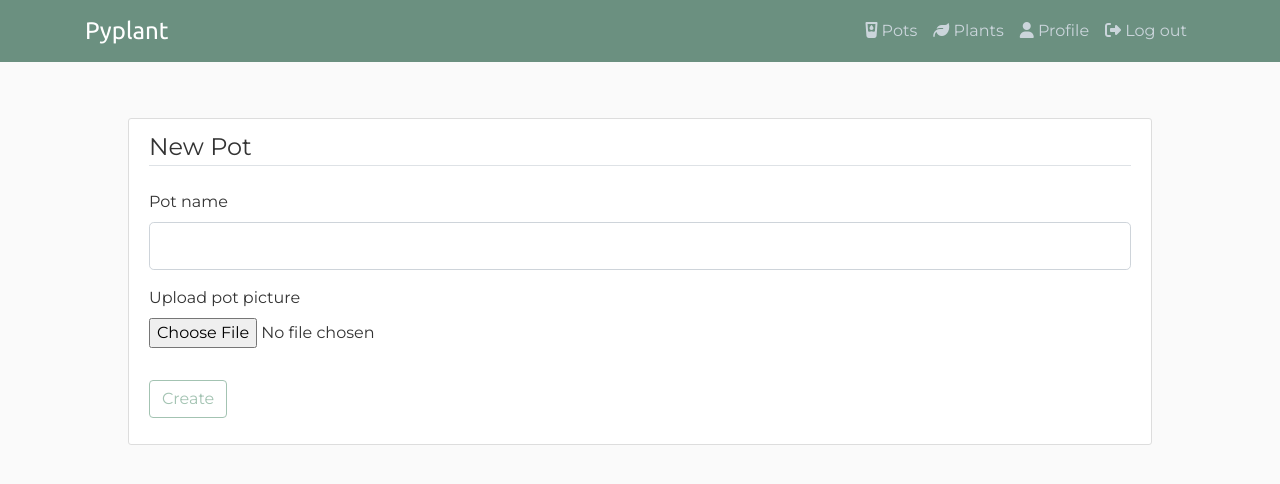
After one commit to tzPyAl/ZAVRSNI-pyplants, a Flask app: page /pots/new in a window 1280 px wide. The commit adds this page. Shown: the top 484 px of the page. Run offline with Flask 3, Linux system fonts and the light colour scheme; the visitor is signed in with stand-in values (Sample User, id 1); some libraries are stand-ins or nearby versions.

Commit message:
bunch of small updates

```diff
--- a/pyplant/db_models.py
+++ b/pyplant/db_models.py
@@ -20,10 +20,11 @@ class User(db.Model, UserMixin):
 class Pots(db.Model):
     id = db.Column(db.Integer, primary_key=True)
     name = db.Column(db.String(20), unique=True, nullable=False)
-    pot_image = db.Column(db.String(60), default="https://www.ikea.com/es/en/images/products/fejka-artificial-potted-plant-in-outdoor-monstera__0614197_pe686822_s5.jpg")
+    pot_image = db.Column(db.String(20), default="default_pot.jpeg")
     data_created = db.Column(db.DateTime(), nullable=False, default=datetime.utcnow)
     status = db.Column(db.Text)
     user_id = db.Column(db.Integer, db.ForeignKey("user.id"), nullable=False)
+    # add plant id
 
     def __repr__(self): # how our Object is printed, when we printed it out
         return f"User('{self.name}', '{self.status}', '{self.data_created}')"
--- a/pyplant/routes.py
+++ b/pyplant/routes.py
@@ -1,5 +1,5 @@
 from pyplant import app, db, bcrypt
-from pyplant.wt_forms import RegistrationForm, LoginForm, UpdateProfileForm
+from pyplant.wt_forms import RegistrationForm, LoginForm, UpdateProfileForm, PotForm
 from pyplant.db_models import User, Pots
 from flask import render_template, url_for, flash, redirect, request
 from flask_login import login_user, current_user, logout_user, login_required
@@ -63,19 +63,19 @@ def logout():
     logout_user()
     return redirect(url_for("login"))
 
-def save_profile_img(form_image):
+def save_img(form_image, save_dir, size_x, size_y):
     random_hex = secrets.token_hex(12)
     _, file_extension = os.path.splitext(form_image.filename) # using "_" to drop the file name
     img_fn = random_hex + file_extension
-    img_path = os.path.join(app.root_path, "static/profile_img", img_fn)
-    output_size = (125, 125) # simple resize image to 125x125 px
+    img_path = os.path.join(app.root_path, save_dir, img_fn)
+    output_size = (size_x, size_y) # simple resize image to 125x125 px
     temp_image = Image.open(form_image)
     temp_image.thumbnail(output_size)
     temp_image.save(img_path)
     # delete the old image
     current_img_name, _ = os.path.splitext(current_user.image_file)
     if current_img_name != "default_profile":
-        old_img_path = os.path.join(app.root_path, "static/profile_img", current_user.image_file)
+        old_img_path = os.path.join(app.root_path, save_dir, current_user.image_file)
         os.remove(old_img_path)
     return img_fn
 
@@ -85,8 +85,8 @@ def profile():
     form = UpdateProfileForm()
     if form.validate_on_submit():
         if form.image.data:
-            picture_file = save_profile_img(form.image.data)
-            current_user.image_file = picture_file
+            profile_img = save_img(form_image=form.image.data, save_dir="static/profile_img", size_x=125, size_y=125)
+            current_user.image_file = profile_img
         current_user.username = form.username.data
         current_user.email = form.email.data
         db.session.commit()
@@ -97,3 +97,16 @@ def profile():
         form.email.data = current_user.email
     image_file = url_for("static", filename="profile_img/" + current_user.image_file)
     return render_template('profil.html', title='Profile', image_file=image_file, form=form)
+
+@app.route("/pots/new", methods=['GET', 'POST'])
+@login_required
+def new_pot():
+    form = PotForm()
+    if form.validate_on_submit():
+        if form.image.data:
+            pot_img = save_img(form_image=form.image.data, save_dir="static/pot_img", size_x=375, size_y=375)
+            Pots.pot_image = pot_img
+            db.session.commit()
+        flash('New pot has been created.', 'success')
+        return redirect(url_for("home"))
+    return render_template("create_pot.html", title="New pot", form=form)
--- /dev/null
+++ b/pyplant/templates/create_pot.html
@@ -0,0 +1,30 @@
+{% extends "layout.html" %} {% block content %}
+<div class="content-section">
+  <form method="POST" action="" enctype="multipart/form-data">
+    {{ form.hidden_tag() }}
+    <fieldset class="form-group">
+      <legend class="border-bottom mb-4">New Pot</legend>
+      <div class="form-group">
+        {{ form.name.label(class="form-control-label") }} {% if form.name.errors
+        %} {{ form.name(class="form-control form-control-lg is-invalid") }}
+        <div class="invalid-feedback">
+          {% for error in form.name.errors %}
+          <span>{{ error }}</span>
+          {% endfor %}
+        </div>
+        {% else %} {{ form.name(class="form-control form-control-lg") }} {%
+        endif %}
+      </div>
+      <div class="form-group">
+        {{ form.image.label() }} {{ form.image(class="form-control-file") }} {%
+        if form.image.errors %} {% for error in form.image.errors %}
+        <span class="text-danger">{{ error }}</span></div></br>
+        {% endfor %} {% endif %}
+      </div>
+    </fieldset>
+    <div class="form-group">
+      {{ form.submit(class="btn btn-outline-info submit-btn") }}
+    </div>
+  </form>
+</div>
+{% endblock content %}
--- a/pyplant/templates/layout.html
+++ b/pyplant/templates/layout.html
@@ -60,14 +60,14 @@
             <!-- Navbar Right Side -->
             <div class="navbar-nav">
               {% if current_user.is_authenticated %}
-              <a class="nav-item nav-link" href="{{ url_for('profile') }}"
-                ><i class="fa-solid fa-user"></i> My Profile</a
-              >
-              <a class="nav-item nav-link" href="{{ url_for('home') }}"
-                ><i class="fa-solid fa-glass-water-droplet"></i> PyPlant Pots</a
+              <a class="nav-item nav-link" href="{{ url_for('new_pot') }}"
+                ><i class="fa-solid fa-glass-water-droplet"></i> Pots</a
               >
               <a class="nav-item nav-link" href="{{ url_for('login') }}"
-                ><i class="fa-sharp fa-solid fa-leaf"></i> Plants Database</a
+                ><i class="fa-sharp fa-solid fa-leaf"></i> Plants</a
+              >
+              <a class="nav-item nav-link" href="{{ url_for('profile') }}"
+                ><i class="fa-solid fa-user"></i> Profile</a
               >
               <a class="nav-item nav-link" href="{{ url_for('logout') }}"
                 ><i class="fa-solid fa-right-from-bracket"></i> Log out</a
--- a/pyplant/wt_forms.py
+++ b/pyplant/wt_forms.py
@@ -1,4 +1,4 @@
-from pyplant.db_models import User
+from pyplant.db_models import User, Pots
 from flask_wtf import FlaskForm
 from flask_wtf.file import FileField, FileAllowed
 from flask_login import current_user
@@ -76,3 +76,14 @@ class UpdateProfileForm(FlaskForm):
             user = User.query.filter_by(username=username.data).first()
             if user:
                 raise ValidationError('That username is taken. Please choose a different one.')
+
+class PotForm(FlaskForm):
+    name = StringField("Pot name", validators=[DataRequired()])
+    image = FileField("Upload pot picture", validators=[FileAllowed(['jpg', 'jpeg', 'png'])])
+    submit = SubmitField("Create")
+
+    def validate_pot_name(self, pot_name):
+        if pot_name.data != current_user.username:
+            name = Pots.query.filter_by(pot_name=pot_name.data).first()
+            if name:
+                raise ValidationError('That name is taken. Please choose a different one.')
--- a/scripts/scrapper.py
+++ b/scripts/scrapper.py
@@ -69,5 +69,5 @@ def _soup_tropicopia_house_plant(html_content):
     plant["image_url"] = "http://www.tropicopia.com/house-plant/" + image["src"][3:]
     return plant
 
-
-scrapper()
+if __name__ == "__main__":
+    scrapper()
```
Also changed, not shown: README.md, pyplant/static/pot_img/default_pot.jpeg (added), pyplant/static/profile_img/63c79388756954dda29d72c2.png (renamed from pyplant/static/profile_img/f8a4f71ce17f54ec50bcf0b5.png), pyplant/static/profile_img/c5c5ab9de609b0f110fe29dd.jpeg (added), pyplant/static/profile_img/default_profile.png.
